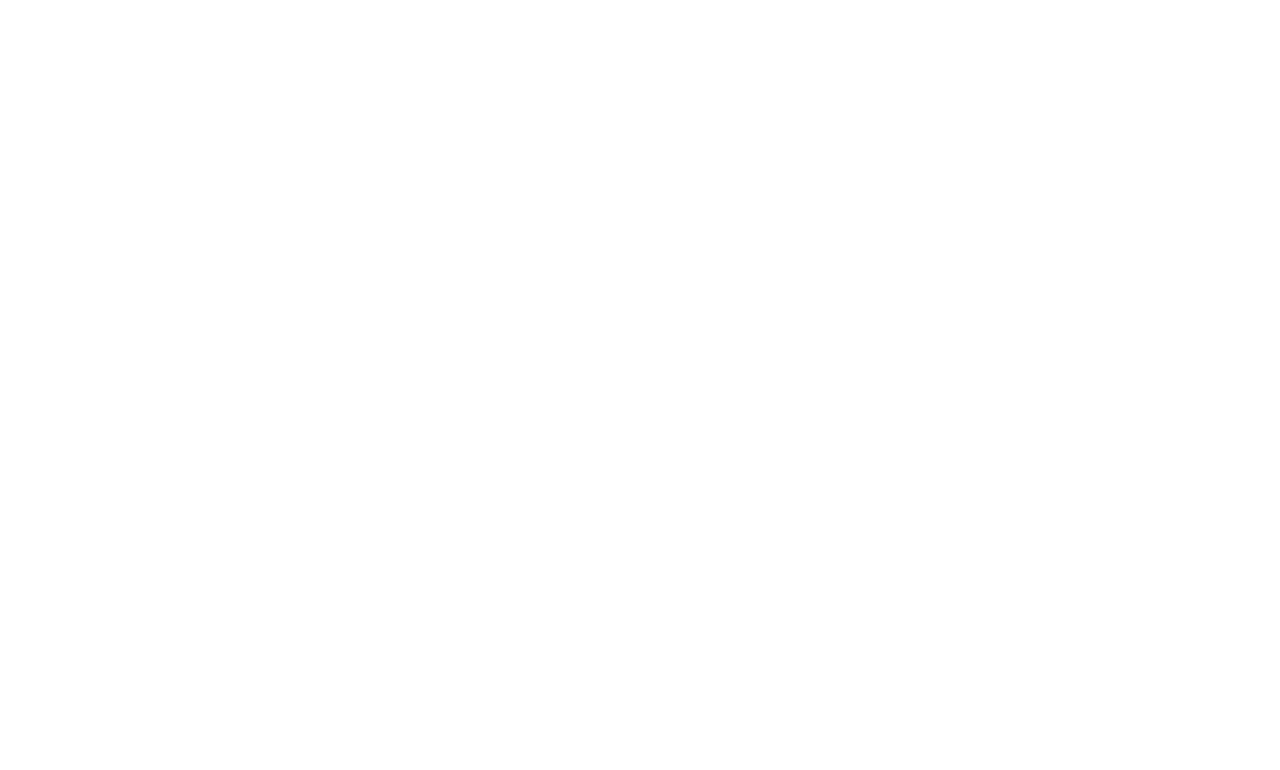
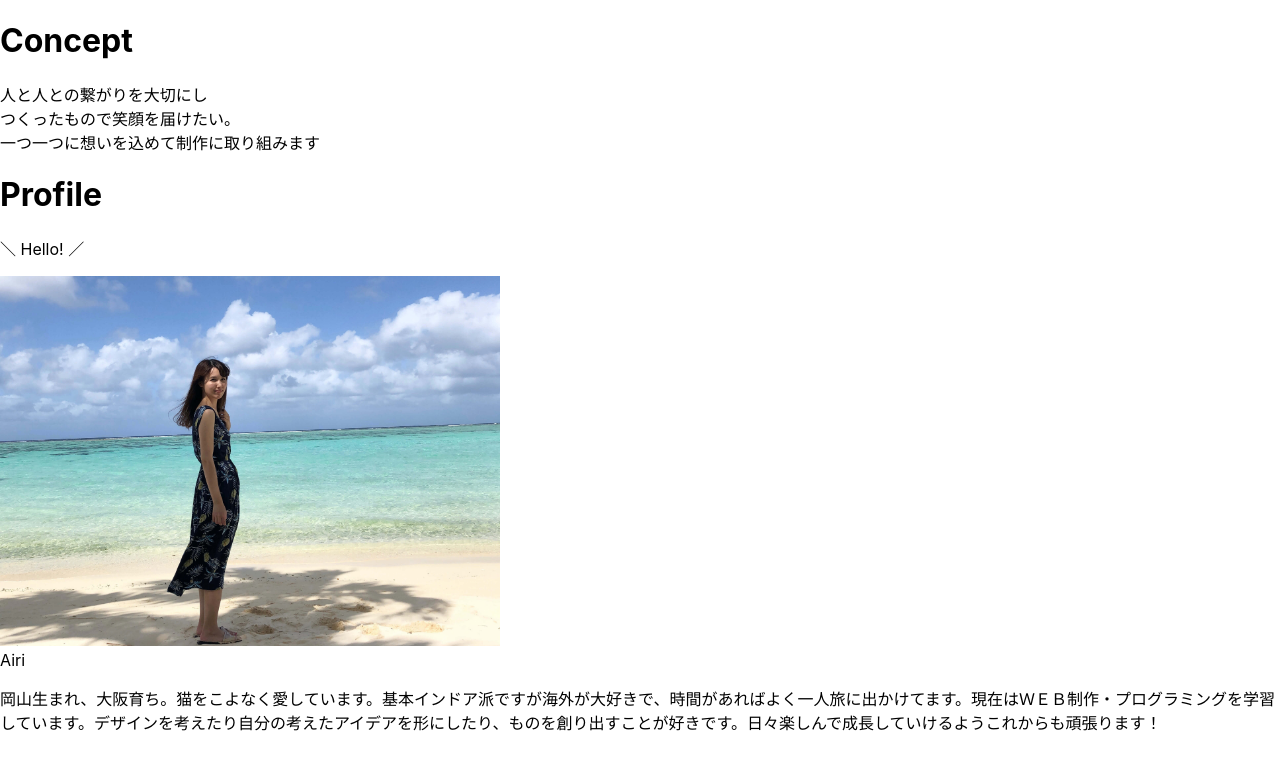
Before and after one commit to airiclover/Tailwind-practice, a Next.js app: page / in a window 1280 px wide. Shown: the top 770 px of the page. Built offline with nearby package versions, Linux system fonts and the light colour scheme.

Commit message:
:lipstick: Add UI files.
git push origin main

```diff
--- /dev/null
+++ b/src/components/Concept.js
@@ -0,0 +1,14 @@
+export const Concept = () => {
+  return (
+    <div>
+      <h1>Concept</h1>
+      <div>
+        人と人との繋がりを大切にし
+        <br />
+        つくったもので笑顔を届けたい。
+        <br />
+        一つ一つに想いを込めて制作に取り組みます
+      </div>
+    </div>
+  );
+};
--- /dev/null
+++ b/src/components/Profile.js
@@ -0,0 +1,22 @@
+import Image from "next/image";
+
+export const Profile = () => {
+  return (
+    <div>
+      <h1>Profile</h1>
+      <p>＼ Hello! ／</p>
+      <Image
+        src="/IMG_6794.JPG"
+        alt="profile-img"
+        loading="eager"
+        width={500}
+        height={370}
+        priority
+      />
+      <div>Airi</div>
+      <p>
+        岡山生まれ、大阪育ち。猫をこよなく愛しています。基本インドア派ですが海外が大好きで、時間があればよく一人旅に出かけてます。現在はＷＥＢ制作・プログラミングを学習しています。デザインを考えたり自分の考えたアイデアを形にしたり、ものを創り出すことが好きです。日々楽しんで成長していけるようこれからも頑張ります！
+      </p>
+    </div>
+  );
+};
--- a/src/pages/index.js
+++ b/src/pages/index.js
@@ -1,4 +1,6 @@
 import Head from "next/head";
+import { Concept } from "../components/Concept";
+import { Profile } from "../components/Profile";
 
 export default function Home() {
   return (
@@ -7,6 +9,9 @@
         <title>airi's portfolio</title>
         <link rel="icon" href="/favicon.ico" />
       </Head>
+
+      <Concept />
+      <Profile />
     </div>
   );
 }
```
